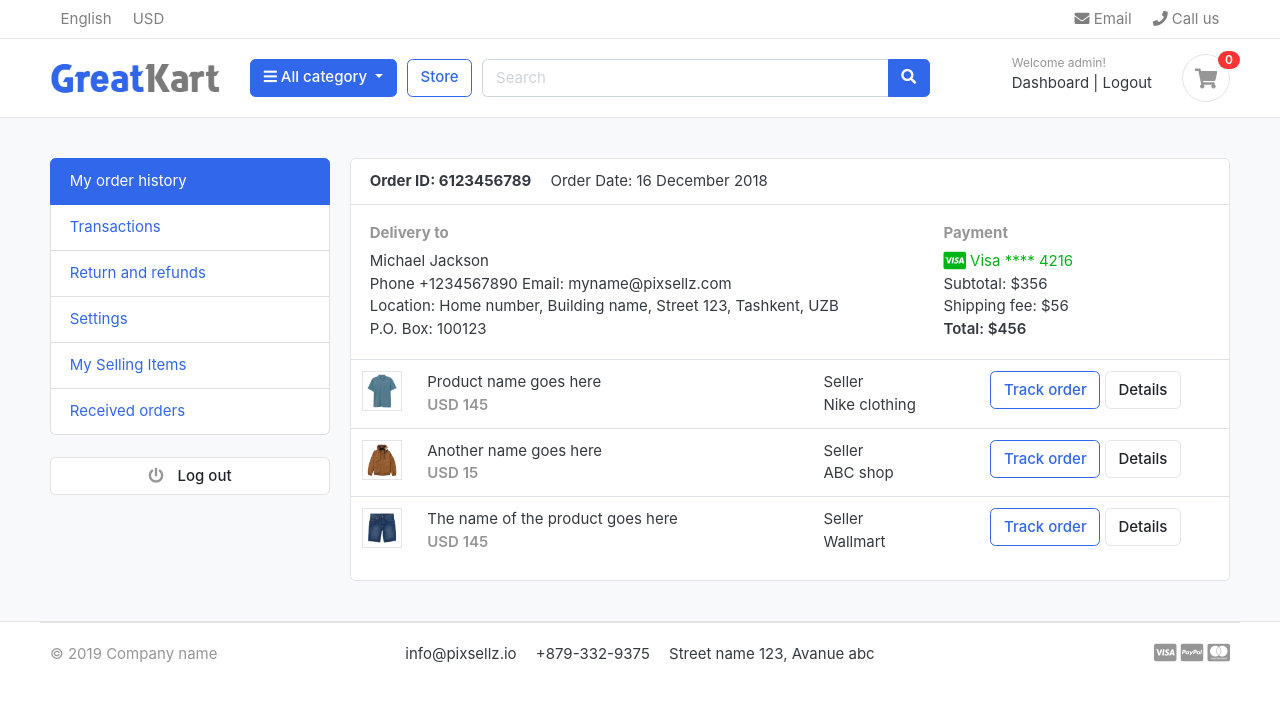
After one commit to Abdullah-offical/django-greatkart, a Django app: page /accounts/ in a window 1280 px wide. The commit adds this page. Shown: the top 702 px of the page. Run offline with Django 5.2, Linux system fonts and the light colour scheme; a user stored in the database is signed in; data comes from the database, SQL or seed files in the repository; both versions use the stored data as it was after the commit; some libraries are stand-ins or nearby versions; some web fonts are replaced.

Commit message:
Forget password complete setup for email and dashboard setup

```diff
--- a/accounts/urls.py
+++ b/accounts/urls.py
@@ -9,4 +9,12 @@ urlpatterns = [
 
     path('activate/<uidb64>/<token>/', views.activate, name='activate'),
 
+    path('dashboard/', views.dashboard, name='dashboard'),
+    path('', views.dashboard, name='dashboard'),
+
+    path('forgotPassword/', views.forgotPassword, name='forgotPassword'),
+    path('resetpassword_validate/<uidb64>/<token>/', views.resetpassword_validate, name='resetpassword_validate'),
+    path('resetPassword/', views.resetPassword, name='resetPassword'),
+
+
 ]
--- a/accounts/views.py
+++ b/accounts/views.py
@@ -73,8 +73,8 @@ def login(request):
 
         if user is not None:
             auth.login(request, user)  # Log in the user
-
-            return redirect('home')  # Redirect to home page after successful login
+            messages.success(request, 'You are login')
+            return redirect('dashboard')  # Redirect to home page after successful login
         else:
             messages.error(request, 'Invalid login credentials.')  # Display error message
             return redirect('login')  # Redirect back to login page on failure
@@ -103,3 +103,70 @@ def activate(request, uidb64, token):
     else:
         messages.error(request, 'Invalid activation link')
         return redirect('register')
+
+
+@login_required(login_url = 'login')
+def dashboard(request):
+    return render(request, 'accounts/dashboard.html')
+
+
+
+def forgotPassword(request):
+    if request.method == 'POST':
+        email = request.POST['email']
+        if Account.objects.filter(email=email).exists():
+            user = Account.objects.get(email__exact=email) # check email is exits ot not
+
+            # Reset password email
+            current_site = get_current_site(request)
+            mail_subject = 'Reset Your Password'
+            message = render_to_string('accounts/reset_password_email.html', {
+                'user': user,
+                'domain': current_site,
+                'uid': urlsafe_base64_encode(force_bytes(user.pk)),
+                'token': default_token_generator.make_token(user),
+            })
+            to_email = email
+            send_email = EmailMessage(mail_subject, message, to=[to_email])
+            send_email.send()
+
+            messages.success(request, 'Password reset email has been sent to your email address.')
+            return redirect('login')
+        else:
+            messages.error(request, 'Account does not exist!')
+            return redirect('forgotPassword')
+    return render(request, 'accounts/forgotPassword.html')
+
+def resetpassword_validate(request, uidb64, token):
+    try:
+        uid = urlsafe_base64_decode(uidb64).decode()
+        user = Account._default_manager.get(pk=uid)
+    except(TypeError, ValueError, OverflowError, Account.DoesNotExist):
+        user = None
+
+    if user is not None and default_token_generator.check_token(user, token):
+        request.session['uid'] = uid
+        messages.success(request, 'Please reset your password')
+        return redirect('resetPassword')
+    else:
+        messages.error(request, 'This link has been expired!')
+        return redirect('login')
+
+
+def resetPassword(request):
+    if request.method == 'POST':
+        password = request.POST['password']
+        confirm_password = request.POST['confirm_password']
+
+        if password == confirm_password:
+            uid = request.session.get('uid')
+            user = Account.objects.get(pk=uid)
+            user.set_password(password)
+            user.save()
+            messages.success(request, 'Password reset successful')
+            return redirect('login')
+        else:
+            messages.error(request, 'Password do not match!')
+            return redirect('resetPassword')
+    else:
+        return render(request, 'accounts/resetPassword.html')
--- /dev/null
+++ b/templates/accounts/dashboard.html
@@ -0,0 +1,96 @@
+{% extends "base.html" %}
+
+{% block contant %}
+<section class="section-conten padding-y bg">
+    {% include 'include/alerts.html' %}
+
+    <div class="container">
+        <div class="row">
+        <aside class="col-md-3">
+            <!--   SIDEBAR   -->
+            <ul class="list-group">
+                <a class="list-group-item active" href="#"> My order history </a>
+                <a class="list-group-item" href="#"> Transactions </a>
+                <a class="list-group-item" href="#"> Return and refunds </a>
+                <a class="list-group-item" href="#">Settings </a>
+                <a class="list-group-item" href="#"> My Selling Items </a>
+                <a class="list-group-item" href="#"> Received orders </a>
+            </ul>
+            <br>
+            <a class="btn btn-light btn-block" href="#"> <i class="fa fa-power-off"></i> <span class="text">Log out</span> </a>
+            <!--   SIDEBAR .//END   -->
+        </aside>
+        <main class="col-md-9">
+            <article class="card">
+            <header class="card-header">
+                <strong class="d-inline-block mr-3">Order ID: 6123456789</strong>
+                <span>Order Date: 16 December 2018</span>
+            </header>
+            <div class="card-body">
+                <div class="row">
+                    <div class="col-md-8">
+                        <h6 class="text-muted">Delivery to</h6>
+                        <p>Michael Jackson <br>
+                        Phone +1234567890 Email: myname@pixsellz.com <br>
+                        Location: Home number, Building name, Street 123,  Tashkent, UZB <br>
+                        P.O. Box: 100123
+                         </p>
+                    </div>
+                    <div class="col-md-4">
+                        <h6 class="text-muted">Payment</h6>
+                        <span class="text-success">
+                            <i class="fab fa-lg fa-cc-visa"></i>
+                            Visa  **** 4216
+                        </span>
+                        <p>Subtotal: $356 <br>
+                         Shipping fee:  $56 <br>
+                         <span class="b">Total:  $456 </span>
+                        </p>
+                    </div>
+                </div> <!-- row.// -->
+            </div> <!-- card-body .// -->
+            <div class="table-responsive">
+            <table class="table table-hover">
+                <tr>
+                    <td width="65">
+                        <img src="../images/items/1.jpg" class="img-xs border">
+                    </td>
+                    <td>
+                        <p class="title mb-0">Product name goes here </p>
+                        <var class="price text-muted">USD 145</var>
+                    </td>
+                    <td> Seller <br> Nike clothing </td>
+                    <td width="250"> <a href="#" class="btn btn-outline-primary">Track order</a> <a href="#" class="btn btn-light"> Details </a> </td>
+                </tr>
+                <tr>
+                    <td>
+                        <img src="../images/items/2.jpg" class="img-xs border">
+                    </td>
+                    <td>
+                        <p class="title mb-0">Another name goes here </p>
+                        <var class="price text-muted">USD 15</var>
+                    </td>
+                    <td> Seller <br> ABC shop </td>
+                    <td> <a href="#" class="btn btn-outline-primary">Track order</a> <a href="#" class="btn btn-light"> Details </a> </td>
+                </tr>
+                <tr>
+                    <td>
+                        <img src="../images/items/3.jpg" class="img-xs border">
+                    </td>
+                    <td>
+                        <p class="title mb-0">The name of the product  goes here </p>
+                        <var class="price text-muted">USD 145</var>
+                    </td>
+                    <td> Seller <br> Wallmart </td>
+                    <td> <a href="#" class="btn btn-outline-primary">Track order</a> <a href="#" class="btn btn-light"> Details </a> </td>
+                </tr>
+            </table>
+            </div> <!-- table-responsive .end// -->
+            </article> <!-- order-group.// -->
+        </main>
+    </div> <!-- row.// -->
+    </div>
+
+
+    </section>
+{% endblock contant %}
--- a/templates/accounts/login.html
+++ b/templates/accounts/login.html
@@ -35,7 +35,7 @@ Already verified? <a href="{% url 'login' %}">Login</a>
           </div> <!-- form-group// -->
 
           <div class="form-group">
-          	<a href="#" class="float-right">Forgot password?</a>
+          	<a href="{% url 'forgotPassword' %}" class="float-right">Forgot password?</a>
 
           </div> <!-- form-group form-check .// -->
           <div class="form-group">
--- a/templates/include/navbar.html
+++ b/templates/include/navbar.html
@@ -73,7 +73,7 @@
               <div class="widget-header">
                 <small class="title text-muted">Welcome {{user.first_name}}!</small>
                 <div>
-                  <a href="#">Dashboard</a> <span class="dark-transp"> | </span>
+                  <a href="{% url 'dashboard' %}">Dashboard</a> <span class="dark-transp"> | </span>
                   <a href="{% url 'logout' %}"> Logout</a>
                 </div>
               </div>
```
Also changed, not shown: templates/accounts/forgotPassword.html (added, +39 -0 lines), templates/accounts/resetPassword.html (added, +40 -0 lines), templates/accounts/reset_password_email.html (added, +10 -0 lines), db.sqlite3.
